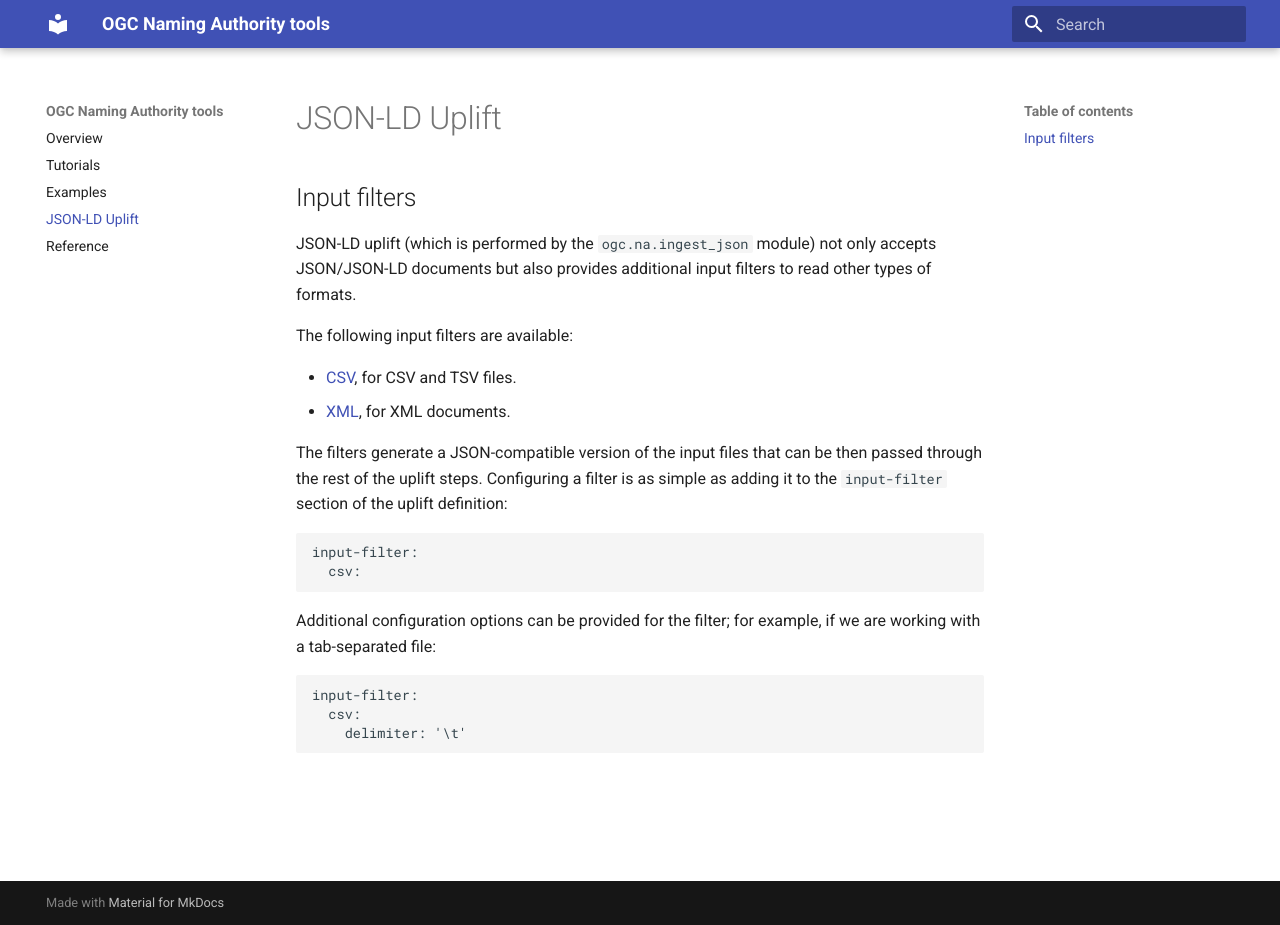
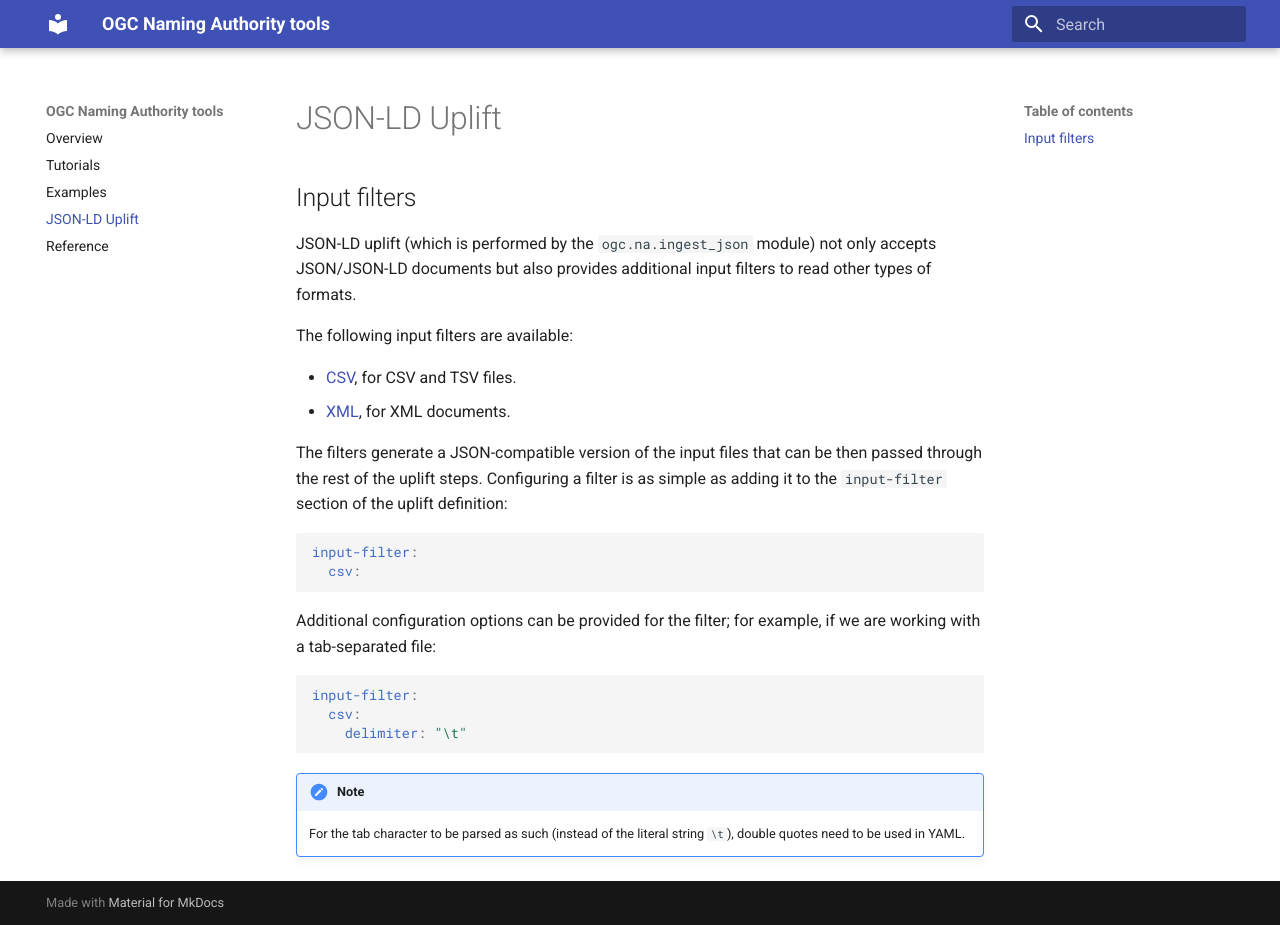
Before and after one commit to opengeospatial/ogc-na-tools, an MkDocs documentation site: the page built from docs/jsonld-uplift.md, in a window 1280 px wide and 925 px high. Built offline with MkDocs 1.6.1 and Material for MkDocs 9.7.7, drawn with Linux system fonts in a browser that asks for light colours.

Commit message:
Fix TSV JSON-LD uplift

````diff
--- a/docs/jsonld-uplift.md
+++ b/docs/jsonld-uplift.md
@@ -25,5 +25,10 @@ tab-separated file:
 ```yaml
 input-filter:
   csv:
-    delimiter: '\t'
+    delimiter: "\t"
 ```
+
+!!! note
+
+    For the tab character to be parsed as such (instead of the literal string `\t`), double quotes need to be
+    used in YAML.
--- a/mkdocs.yml
+++ b/mkdocs.yml
@@ -19,6 +19,11 @@ plugins:
           options:
             docstring_style: sphinx
 
+markdown_extensions:
+  - admonition
+  - pymdownx.details
+  - pymdownx.superfences
+
 watch:
   - ogc
 
````
